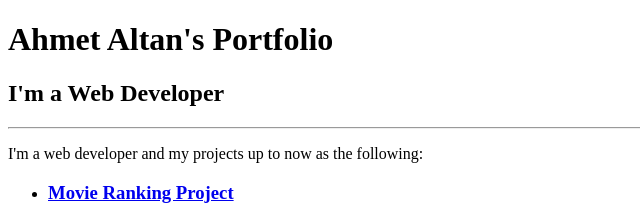
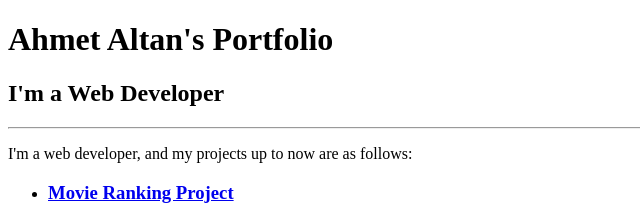
Before and after one commit to Ahmet278/Portfolio-Website, a plain HTML site: page index.html in a window 1280 px wide. Shown: the top 219 px of the page, 0-640 px from the left. Drawn offline with Linux system fonts and the light colour scheme.

Commit message:
Update index.html
A typo has been corrected

```diff
--- a/index.html
+++ b/index.html
@@ -25,7 +25,7 @@ https://developer.mozilla.org/en-US/docs/Web/HTML/Element/img#attr-height -->
         <h1>Ahmet Altan's Portfolio</h1>
         <h2>I'm a Web Developer</h2>
         <hr />
-            <p>I'm a web developer and my projects up to now as the following:</p>
+            <p>I'm a web developer, and my projects up to now are as follows:</p>
         <ul>
         <li><h3><a href="./public/movierankingA.html">Movie Ranking Project</a></h3>
             <img height="200" src="./assets/images/movierankingA.png" alt="image of my movie ranking project" />
```
